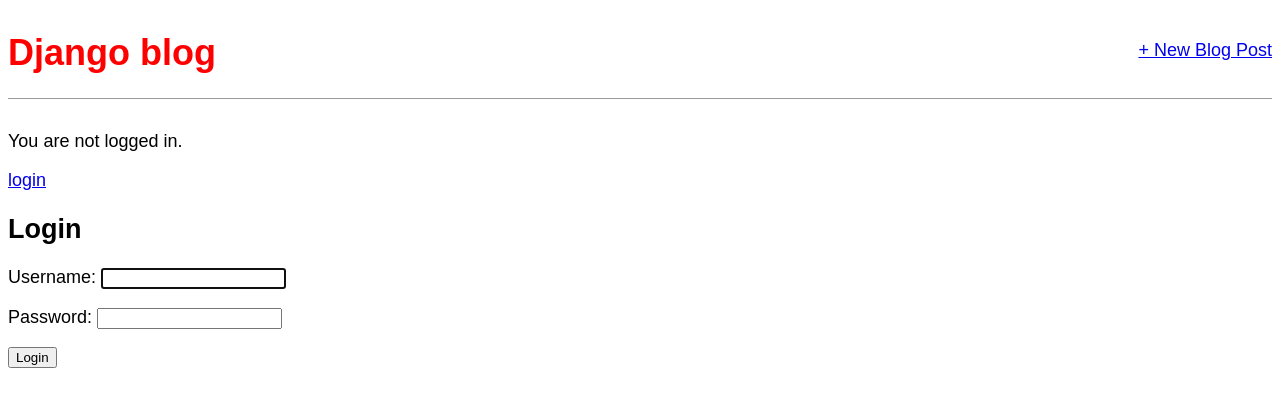
After one commit to Rahul255/Django, a Django app: page /accounts/login/ in a window 1280 px wide. The commit adds this page. Shown: the top 407 px of the page. Run offline with Django 3.2, Linux system fonts and the light colour scheme.

Commit message:
file added

```diff
--- a/blog/blog_project/settings.py
+++ b/blog/blog_project/settings.py
@@ -11,6 +11,8 @@
 """
 
 import os
+
+LOGIN_REDIRECT_URL = 'home'
 
 # Build paths inside the project like this: os.path.join(BASE_DIR, ...)
 BASE_DIR = os.path.dirname(os.path.dirname(os.path.abspath(__file__)))
--- a/blog/blog_project/urls.py
+++ b/blog/blog_project/urls.py
@@ -19,5 +19,6 @@
 
 urlpatterns = [
     path('admin/', admin.site.urls),
+    path('accounts/', include('django.contrib.auth.urls')),
     path('',include('blog.urls')),
 ]
--- a/blog/templates/base.html
+++ b/blog/templates/base.html
@@ -15,6 +15,12 @@
 <a href="{% url 'post_new' %}">+ New Blog Post</a>
 </div>
 </header>
+{% if user.is_authenticated %}
+    <p>Hi {{ user.username }}</p>
+{% else %}
+    <p>You are not logged in.</p>
+    <a href="{% url 'login' %}">login</a>
+{% endif %}
 {% block content %}
 {% endblock content %}
 </div>
--- /dev/null
+++ b/blog/templates/registration/login.html
@@ -0,0 +1,10 @@
+{% extends 'base.html' %}
+
+{% block content %}
+<h2>Login</h2>
+<form method="POST">
+    {% csrf_token %}
+    {{ form.as_p }}
+    <button type="submit">Login</button>
+</form>
+{% endblock content %}
```
Also changed, not shown: blog/db.sqlite3.
